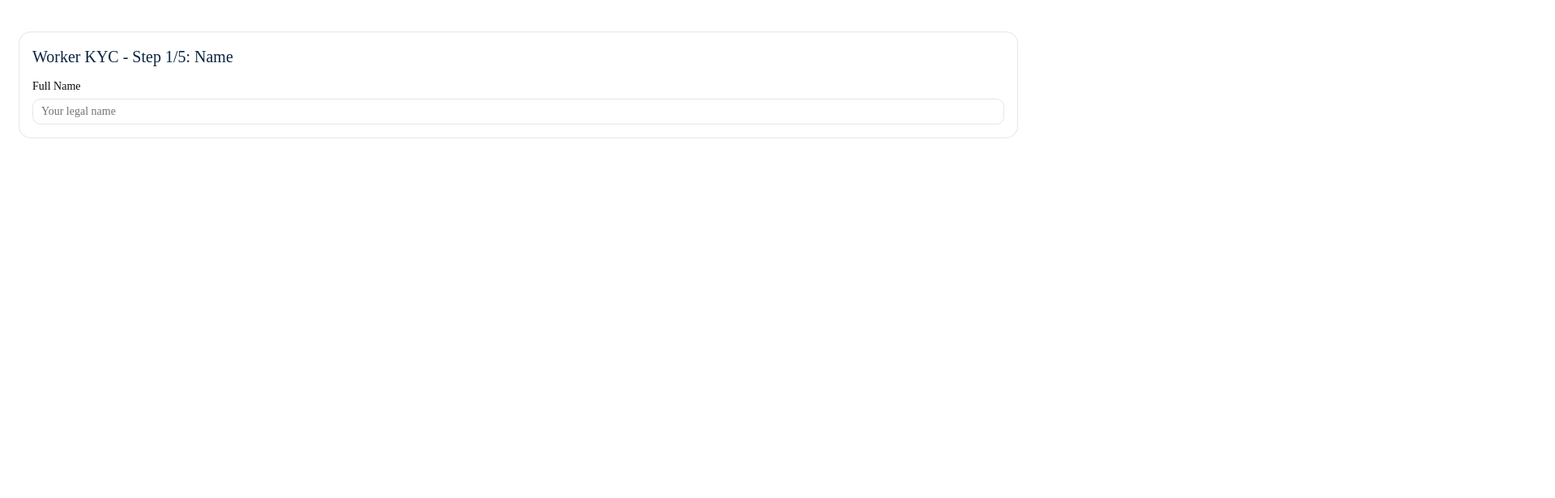
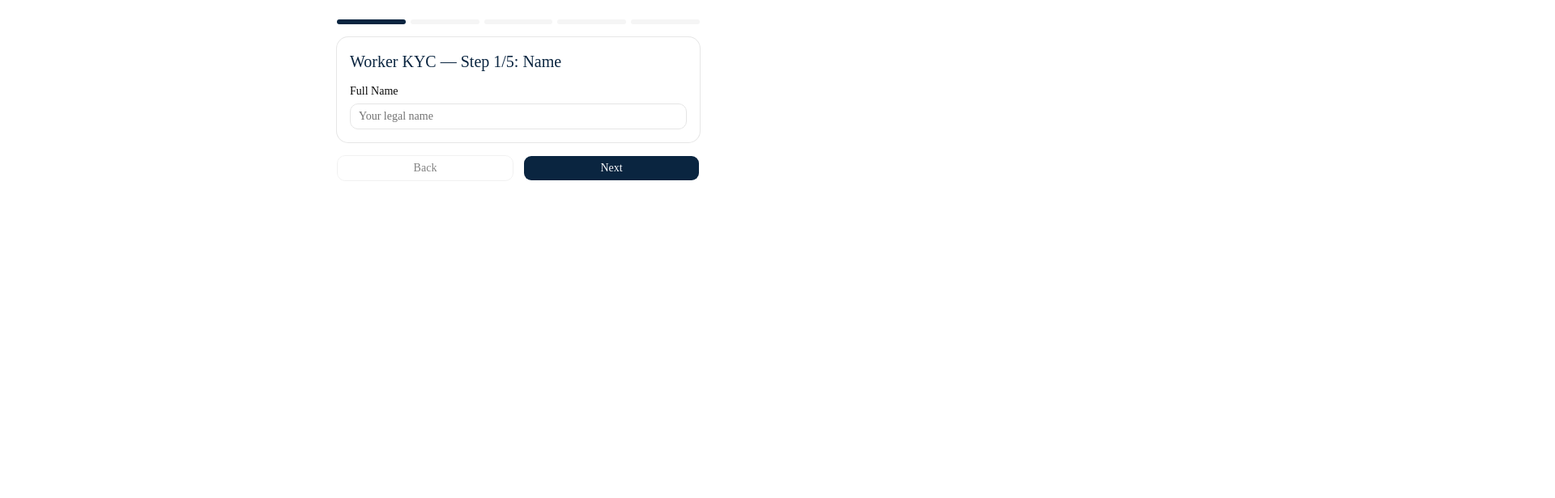
Before and after one commit to shaiksohelll/Pakka, a Next.js app: page /onboarding/worker in a window 1280 px wide. Shown: the top 616 px of the page at 81% size, 1920 px wide, since content can reach past the window. Built offline with nearby package versions, Linux system fonts and the light colour scheme.

Commit message:
fix(phase-2): KYC layout polish + supabase server client tweaks

```diff
--- a/src/app/layout.tsx
+++ b/src/app/layout.tsx
@@ -19,6 +19,11 @@ export const metadata: Metadata = {
   description: "Production-grade Next.js 15 starter",
 };
 
+export const viewport = {
+  width: "device-width",
+  initialScale: 1,
+};
+
 export default function RootLayout({
   children,
 }: Readonly<{
--- a/src/app/onboarding/worker/page.tsx
+++ b/src/app/onboarding/worker/page.tsx
@@ -2,8 +2,10 @@ import { WorkerOnboardingForm } from "./worker-form";
 
 export default function WorkerOnboardingPage() {
   return (
-    <main className="app-shell min-h-dvh py-6">
-      <WorkerOnboardingForm />
+    <main className="min-h-dvh bg-background">
+      <div className="mx-auto flex w-full max-w-[480px] flex-col px-4 py-6">
+        <WorkerOnboardingForm />
+      </div>
     </main>
   );
 }
--- a/src/app/onboarding/worker/worker-form.tsx
+++ b/src/app/onboarding/worker/worker-form.tsx
@@ -119,11 +119,24 @@ export function WorkerOnboardingForm() {
   });
 
   return (
-    <form onSubmit={submit} className="flex min-h-[calc(100dvh-4rem)] flex-col">
-      <Card className="mt-4">
+    <form onSubmit={submit} className="flex flex-col gap-4">
+      {/* Step indicator pills */}
+      <div className="flex gap-1.5" aria-label={`Step ${currentStep + 1} of ${STEPS.length}`}>
+        {STEPS.map((step, index) => (
+          <div
+            key={step}
+            className={`h-1.5 flex-1 rounded-full transition-colors ${
+              index <= currentStep ? "bg-primary" : "bg-muted"
+            }`}
+            aria-hidden="true"
+          />
+        ))}
+      </div>
+
+      <Card className="w-full">
         <CardHeader>
           <CardTitle className="text-xl text-primary">
-            Worker KYC - Step {currentStep + 1}/5: {stepTitle}
+            Worker KYC — Step {currentStep + 1}/{STEPS.length}: {stepTitle}
           </CardTitle>
         </CardHeader>
         <CardContent className="space-y-4">
@@ -265,7 +278,7 @@ export function WorkerOnboardingForm() {
                       className="rounded-full border px-3 py-1 text-xs"
                       onClick={() => removeSkillTag(tag)}
                     >
-                      {tag} x
+                      {tag} ×
                     </button>
                   ))}
                 </div>
@@ -275,27 +288,25 @@ export function WorkerOnboardingForm() {
         </CardContent>
       </Card>
 
-      <div className="sticky bottom-0 mt-auto border-t bg-background/95 py-4 backdrop-blur">
-        <div className="flex gap-3">
+      {/* Navigation buttons — inside the 480px column, NOT a full-viewport sticky bar */}
+      <div className="grid grid-cols-2 gap-3 pb-6">
         <Button
           type="button"
           variant="outline"
-            className="w-full"
           disabled={!canGoBack}
           onClick={prevStep}
         >
           Back
         </Button>
         {canGoNext ? (
-            <Button type="button" className="w-full" onClick={nextStep}>
+          <Button type="button" onClick={nextStep}>
             Next
           </Button>
         ) : (
-            <Button type="submit" className="w-full" disabled={isPending}>
-              {isPending ? "Submitting..." : "Submit KYC"}
+          <Button type="submit" disabled={isPending}>
+            {isPending ? "Submitting…" : "Submit KYC"}
           </Button>
         )}
-        </div>
       </div>
     </form>
   );
--- a/src/lib/supabase/server.ts
+++ b/src/lib/supabase/server.ts
@@ -13,7 +13,14 @@ export async function createClient() {
           return cookieStore.getAll();
         },
         setAll(cookiesToSet) {
-          cookiesToSet.forEach(({ name, value, options }) => cookieStore.set(name, value, options));
+          try {
+            cookiesToSet.forEach(({ name, value, options }) =>
+              cookieStore.set(name, value, options)
+            )
+          } catch {
+            // Called from a Server Component — safe to ignore.
+            // Middleware refreshes the session.
+          }
         },
       },
     },
```
Lines whose indentation alone changed are shown as unchanged.
